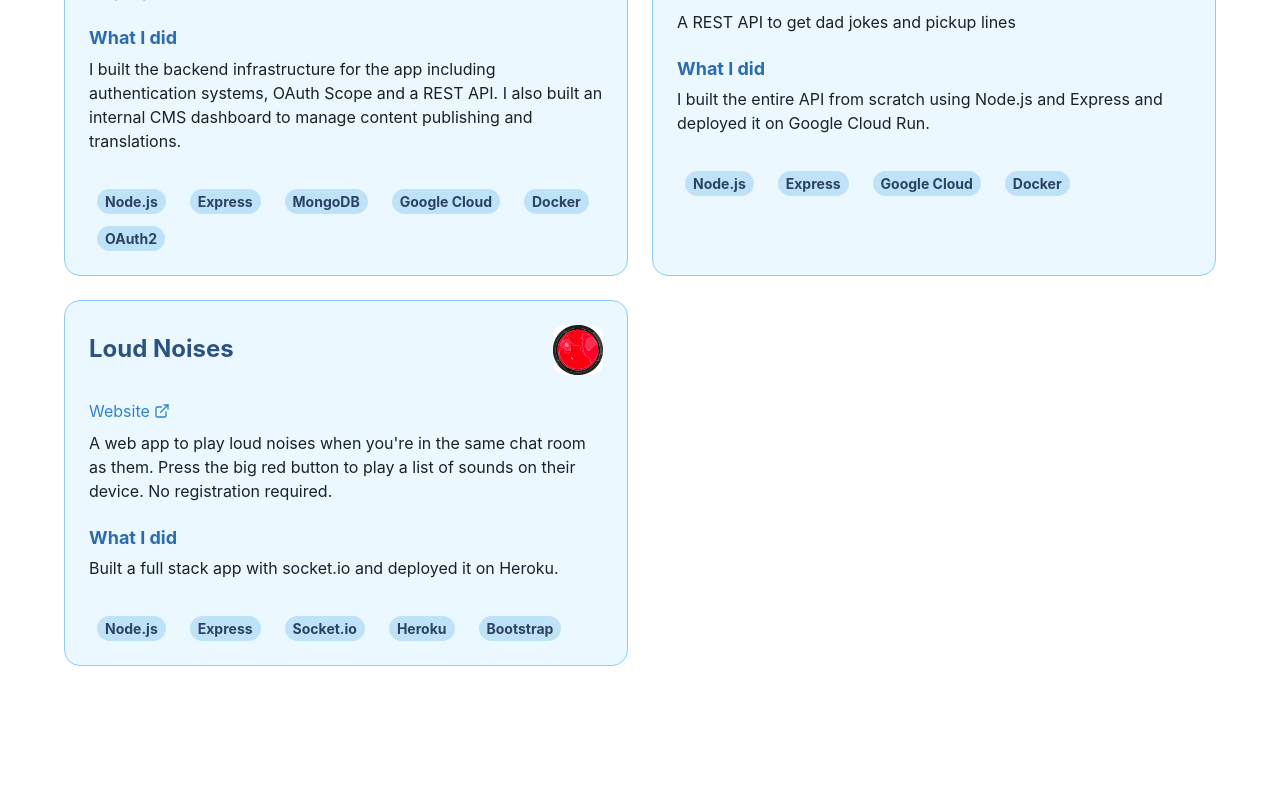
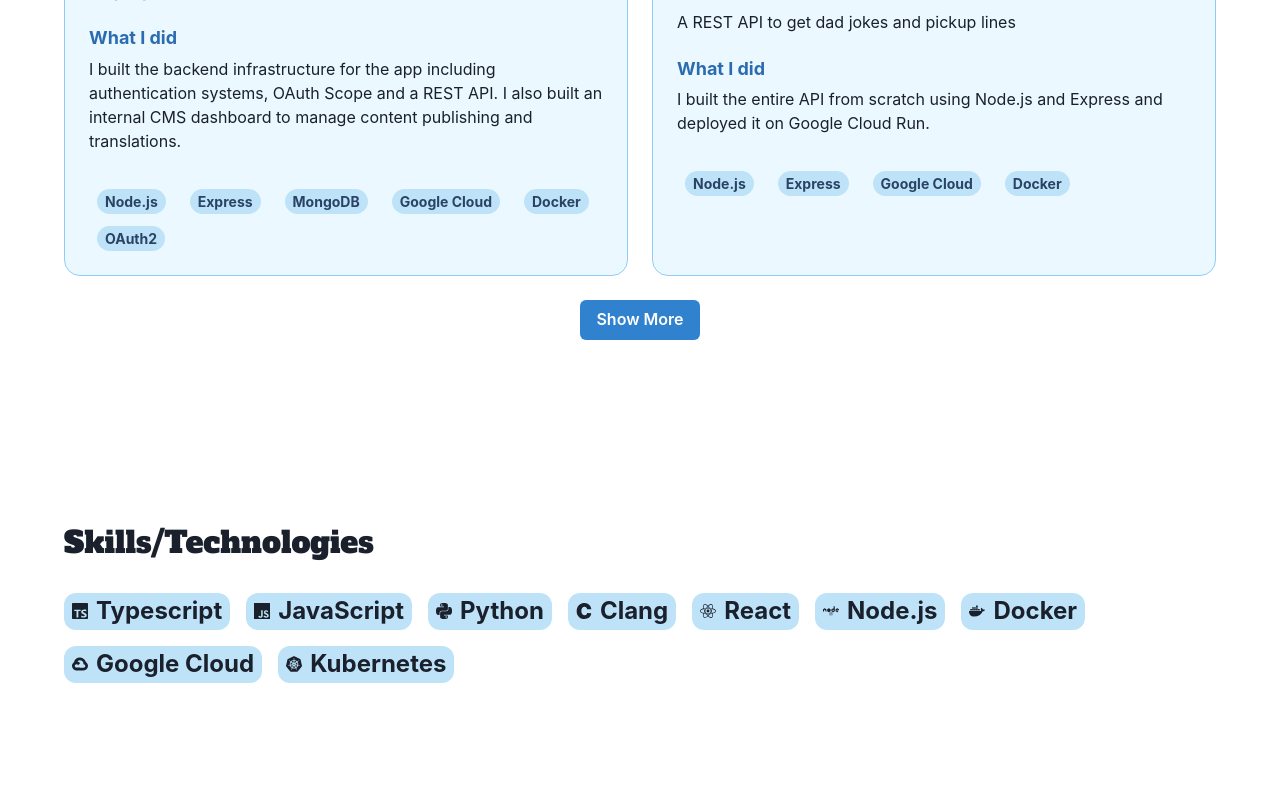
Before and after one commit to arhammusheer/croissant.one, a React (Vite) app: page / in a window 1280 px wide. Shown: the part 3598-4398 px from the top of the page. Built offline with nearby package versions, Linux system fonts and the light colour scheme.

Commit message:
Added a show more button

```diff
--- a/src/pages/Home/components/Projects.tsx
+++ b/src/pages/Home/components/Projects.tsx
@@ -1,6 +1,7 @@
 import {
   Avatar,
   Box,
+  Button,
   Flex,
   Grid,
   GridItem,
@@ -14,8 +15,25 @@ import {
 import { motion } from "framer-motion";
 import { me } from "../../../me";
 import { FiExternalLink } from "react-icons/fi";
+import { useEffect, useState } from "react";
 
 export const Projects = () => {
+  const [projects, setProjects] = useState(me.projects.slice(0, 3));
+  const [showCount, setShowCount] = useState(4);
+  const [showMore, setShowMore] = useState(true);
+
+  const handleShowMore = () => {
+    setShowCount((prev) => prev + 4);
+
+    if (showCount >= me.projects.length - 1) {
+      setShowMore(false);
+    }
+  };
+
+  useEffect(() => {
+    setProjects(me.projects.slice(0, showCount));
+  }, [showCount]);
+
   return (
     <Flex
       id="projects"
@@ -41,11 +59,23 @@ export const Projects = () => {
           }}
           gap={6}
         >
-          {me.projects.map((project) => (
+          {projects.map((project) => (
             <GridItem key={project.name}>
               <SingleProject {...project} />
             </GridItem>
           ))}
+          <GridItem colSpan={2}>
+            <Flex justify="center">
+              <Button
+                onClick={handleShowMore}
+                colorScheme="blue"
+                disabled={!showMore}
+                hidden={!showMore}
+              >
+                Show More
+              </Button>
+            </Flex>
+          </GridItem>
         </Grid>
       </Box>
     </Flex>
```
